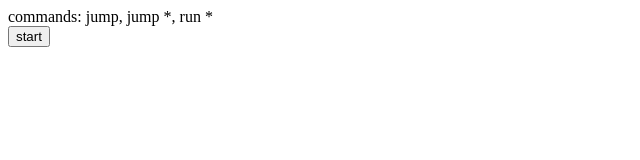
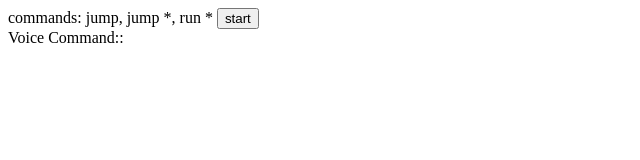
Before and after one commit to Hongzred/Voice-Powered-Platformer, a website: page index.html in a window 1280 px wide. Shown: the whole page, without its empty margins (0-640 px from the left). Drawn offline with Linux system fonts and the light colour scheme.

Commit message:
reorganized layout

```diff
--- a/index.html
+++ b/index.html
@@ -4,11 +4,13 @@
     <meta charset="utf-8" />
   </head>
   <body>
+
     <div>
       commands: jump, jump *, run *
+      <button id="start__button">start</button>
     </div>
-    <button id="start__button">start</button>
-    <div id="display"></div>
+
+    <div id="display" style="float: left;">Voice Command::  </div>
     <script src="//cdnjs.cloudflare.com/ajax/libs/annyang/2.6.1/annyang.min.js"></script>
     <!-- <script src="./src/index.js"></script> -->
   </body>
```
